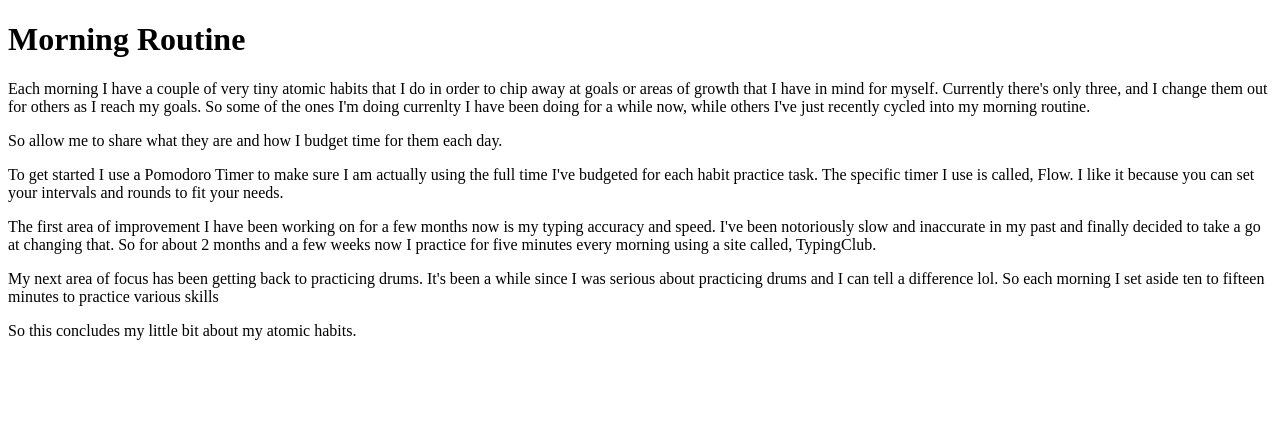
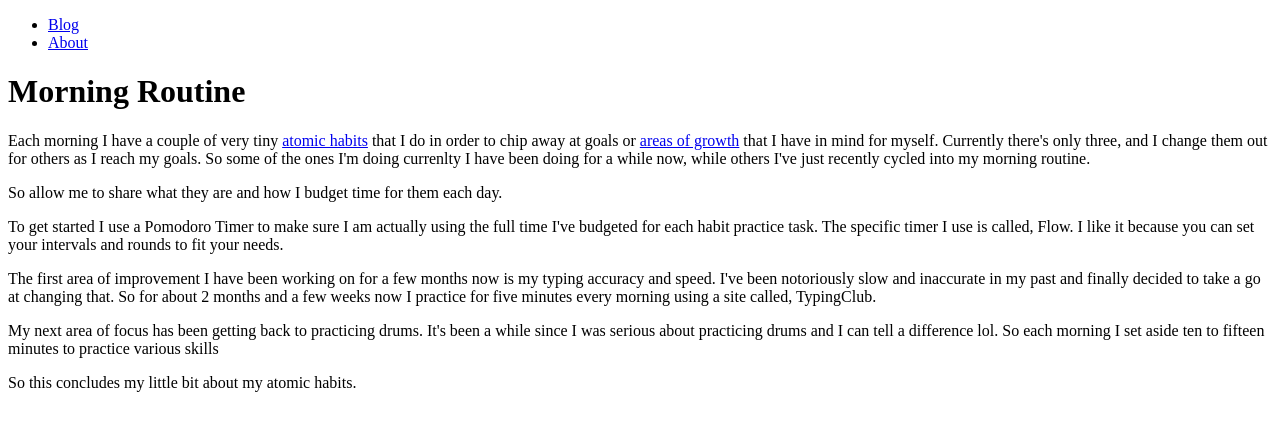
Before and after one commit to cjilbert504/html-blog, a plain HTML site: page index.html in a window 1280 px wide. Drawn offline with Linux system fonts and the light colour scheme.

Commit message:
add navigation links

```diff
--- a/index.html
+++ b/index.html
@@ -6,12 +6,19 @@
     <meta name="author" content="Collin Jilbert" />
     <meta name="description" content="A blog about learning to work with the web" />
     <title>Collin's Blog</title>
-    </head>
+  <head>
   <body>
+		<nav>
+			<ul>
+				<li><a href="./index.html">Blog</a></li>
+				<li><a href="./about.html">About</a></li>
+			</ul>
+		</nav>
 		<h1>Morning Routine</h1>
 		<p>
-            Each morning I have a couple of very tiny atomic habits that I do
-            in order to chip away at goals or areas of growth that I have in
+			Each morning I have a couple of very tiny <a href="https://jamesclear.com/atomic-habits" target="_blank">atomic
+				habits</a> that I do
+			in order to chip away at goals or <a href="#first-area">areas of growth</a> that I have in
 			mind for myself. Currently there's only three, and I change them
 			out for others as I reach my goals. So some of the ones I'm doing
 			currenlty I have been doing for a while now, while others I've
@@ -27,7 +34,7 @@
 			The specific timer I use is called, Flow. I like it because you can
 			set your intervals and rounds to fit your needs.
 		</p>
-        <p>
+		<p id="first-area">
 			The first area of improvement I have been working on for a few
 			months now is my typing accuracy and speed. I've been notoriously
 			slow and inaccurate in my past and finally decided to take a go
```
Lines whose indentation alone changed are shown as unchanged.
